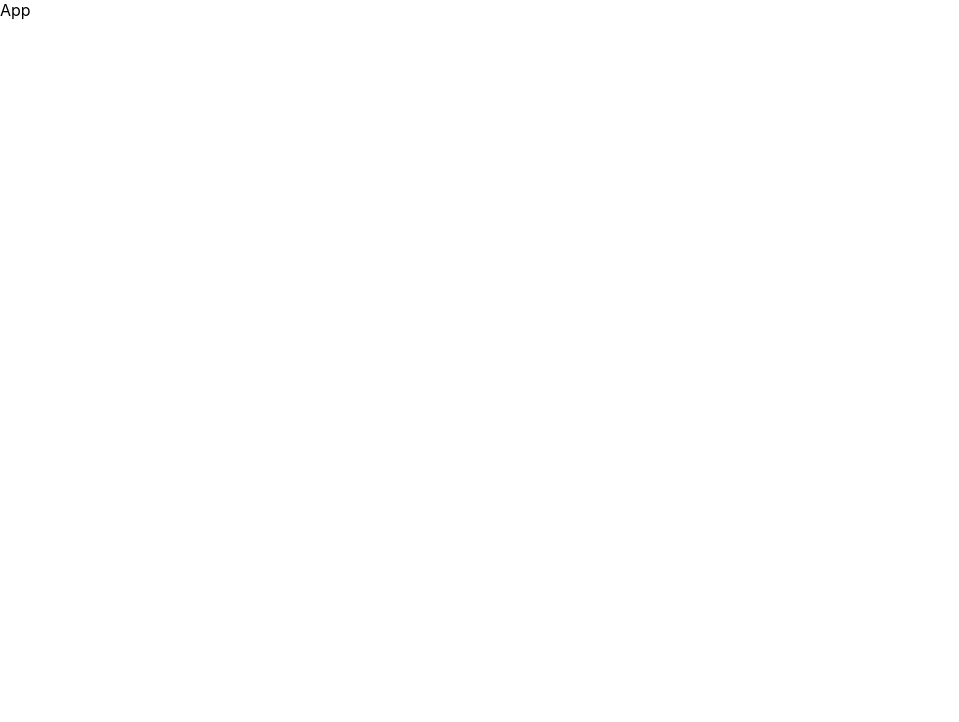
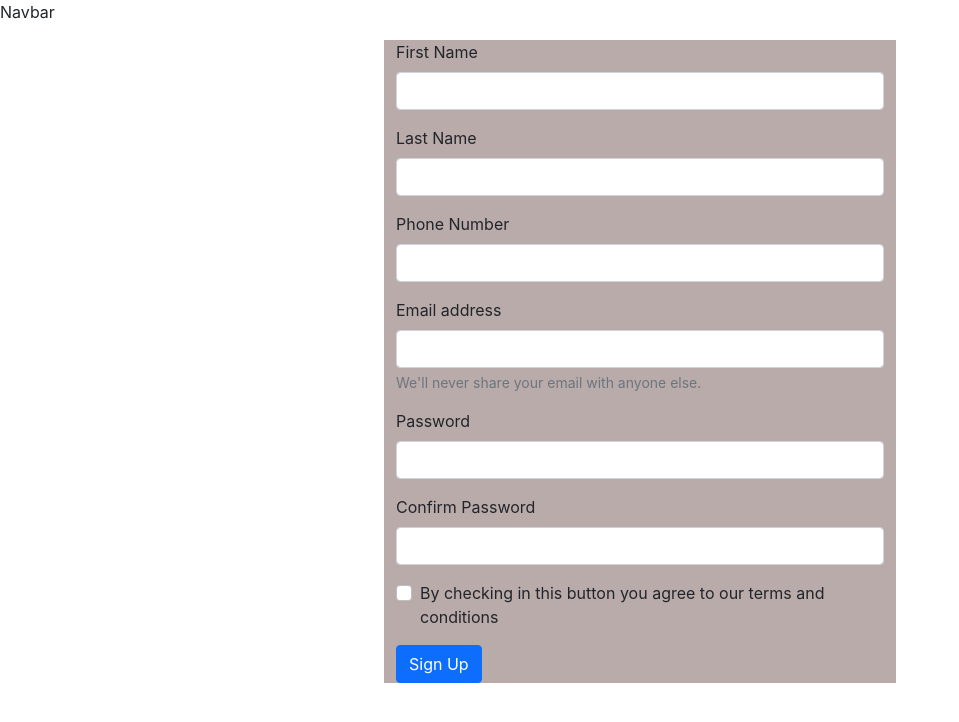
Before and after one commit to samiramrullah/Front-end-design, a React (Create React App) app in the folder frontend/: page /signup in a window 1280 px wide. Shown: the top 722 px of the page, without its empty margins (0-959 px from the left). Built offline with nearby package versions, Linux system fonts and the light colour scheme.

Commit message:
with auth token

```diff
--- a/frontend/package.json
+++ b/frontend/package.json
@@ -6,8 +6,11 @@
     "@testing-library/jest-dom": "^5.16.4",
     "@testing-library/react": "^13.3.0",
     "@testing-library/user-event": "^13.5.0",
+    "axios": "^0.27.2",
+    "bootstrap": "^5.1.3",
     "react": "^18.2.0",
     "react-dom": "^18.2.0",
+    "react-router-dom": "^6.3.0",
     "react-scripts": "5.0.1",
     "web-vitals": "^2.1.4"
   },
--- a/frontend/src/App.js
+++ b/frontend/src/App.js
@@ -1,11 +1,22 @@
 import Home from './pages/Home/Home';
 import Navbar from './components/Navbar/Navbar';
 import Footer from './components/Footer/Footer';
+import { Routes, Route } from 'react-router-dom';
+import Signup from './pages/Signup/Signup';
+import Login from './pages/Login/Login';
 import './App.css';
 function App() {
   return (
     <div className="App">
-      App
+     <Navbar/>
+     <Routes>
+      <Route path='/' element={<Home/>}/>
+      <Route path='/signup' element={<Signup/>}/>
+      <Route path='/login' element={<Login/>}/>
+      <Route path='/dashbord' element={<Home/>}/>
+     </Routes>
+     {/* <Signup/>
+     <Footer/> */}
     </div>
   );
 }
--- a/frontend/src/index.js
+++ b/frontend/src/index.js
@@ -1,13 +1,17 @@
-import React from 'react';
-import ReactDOM from 'react-dom/client';
-import './index.css';
-import App from './App';
-import reportWebVitals from './reportWebVitals';
+import React from "react";
+import ReactDOM from "react-dom/client";
+import App from "./App";
+import reportWebVitals from "./reportWebVitals";
+import { BrowserRouter } from "react-router-dom";
+import "../node_modules/bootstrap/dist/css/bootstrap.min.css";
+import "./index.css";
 
-const root = ReactDOM.createRoot(document.getElementById('root'));
+const root = ReactDOM.createRoot(document.getElementById("root"));
 root.render(
   <React.StrictMode>
-    <App />
+    <BrowserRouter>
+      <App />
+    </BrowserRouter>
   </React.StrictMode>
 );
 reportWebVitals();
--- a/frontend/src/pages/Login/Login.css
+++ b/frontend/src/pages/Login/Login.css
@@ -0,0 +1,3 @@
+.card{
+    background-color: red;
+}
--- a/frontend/src/pages/Login/Login.jsx
+++ b/frontend/src/pages/Login/Login.jsx
@@ -1,8 +1,43 @@
-import React from 'react'
+import { useState } from 'react';
+import axios from 'axios'
+import './Login.css'
+const Login = () => {
 
-const Login = () => {
+  const[email,setemail]=useState();
+  const[password,setpassword]=useState();
+  let jwttoken;
+  const onSubmitLogin=(e)=>{
+    e.preventDefault();
+    const userData={
+      email,
+      password,
+    }
+    axios.post('http://localhost:5000/users/login',userData)
+    .then(res=>{
+      jwttoken=res.data.token;
+      localStorage.setItem('userToken',res.data.token)
+    })
+    .catch(err=>console.log(err))
+  }
   return (
-    <div>Login</div>
+    <div className='container'>
+      <div className="card loginmain" style={{ width: '40%' }}>
+        <div className="card-body">
+          <h5 className="card-title">Log In</h5>
+          <form onSubmit={onSubmitLogin}>
+            <div class="form-group">
+              <label>Email address</label>
+              <input type="email" class="form-control" placeholder="Enter email" required onChange={(e)=>setemail(e.target.value)}/>
+            </div>
+            <div class="form-group">
+              <label>Password</label>
+              <input type="password" class="form-control" placeholder="Password" required onChange={(e)=>setpassword(e.target.value)}/>
+            </div>
+            <button type="submit" class="btn btn-primary">Submit</button>
+          </form>
+        </div>
+      </div>
+    </div>
   )
 }
 
--- a/frontend/src/pages/Signup/Signin.css
+++ b/frontend/src/pages/Signup/Signin.css
@@ -0,0 +1,5 @@
+.signupmain{
+    background-color: rgb(186, 171, 171);
+    width: 40% !important;
+    align-items: center;
+}
--- a/frontend/src/pages/Signup/Signup.jsx
+++ b/frontend/src/pages/Signup/Signup.jsx
@@ -1,9 +1,72 @@
-import React from 'react'
+import { useState } from 'react';
+import axios from 'axios';
+import {useNavigate} from 'react-router-dom';
+import './Signin.css'
 
 const Signup = () => {
+  const [firstName,setfirstName]=useState();
+  const [lastName,setlastName]=useState();
+  const [phoneNumber,setphoneNumber]=useState();
+  const [email,setemail]=useState();
+  const [password,setpassword]=useState();
+  const [cnfpassword,setcnfpassword]=useState();
+  const naviate=useNavigate();
+  const onSubmitHandler=(e)=>{
+     e.preventDefault();
+    if(cnfpassword===password)
+    {
+         const userData={
+          firstName,
+          lastName,
+          phoneNumber,
+          email,
+          password,
+         }
+         axios.post('http://localhost:5000/users/signup',userData)
+         .then(res=>naviate('/login'))
+         .catch(err=>console.log('Error'))
+    }
+    else{
+      alert('password is not same in both field')
+    }
+  }
   return (
-    <div>Signup</div>
+    <div className='container mt-3 signupmain'>
+      <form onSubmit={onSubmitHandler}>
+      <div className="mb-3">
+          <label className="form-label">First Name</label>
+          <input type={'text'} className="form-control"  required onChange={(e)=>setfirstName(e.target.value)} value={firstName}/>
+        </div>
+        <div className="mb-3">
+          <label className="form-label">Last Name</label>
+          <input type={'text'} className="form-control"  onChange={(e)=>setlastName(e.target.value)} value={lastName}/>
+        </div>
+        <div className="mb-3">
+          <label className="form-label">Phone Number</label>
+          <input type={'tel'} className="form-control" required onChange={(e)=>setphoneNumber(e.target.value)} value={phoneNumber}/>
+        </div>
+
+        <div className="mb-3">
+          <label className="form-label">Email address</label>
+          <input type="email" className="form-control" onChange={(e)=>setemail(e.target.value)} value={email}/>
+          <div className="form-text">We'll never share your email with anyone else.</div>
+        </div>
+        <div className="mb-3">
+          <label  className="form-label">Password</label>
+          <input type="password" className="form-control"  required onChange={(e)=>setpassword(e.target.value)} value={password}/>
+        </div>
+        <div className="mb-3">
+          <label className="form-label">Confirm Password</label>
+          <input type="password" className="form-control"  required onChange={(e)=>setcnfpassword(e.target.value)} value={cnfpassword}/>
+        </div>
+        <div className="mb-3 form-check">
+          <input type="checkbox" className="form-check-input" required />
+          <label className="form-check-label">By checking in this button you agree to our terms and conditions</label>
+        </div>
+        <button type="submit" className="btn btn-primary">Sign Up</button>
+      </form>
+    </div>
   )
 }
 
-export default Signup
+export default Signup;
```
Also changed, not shown: frontend/src/utils/Helpers/Infocard.jsx (added, +19 -0 lines), 2 other files (tests, documents, lock files or other folders).
